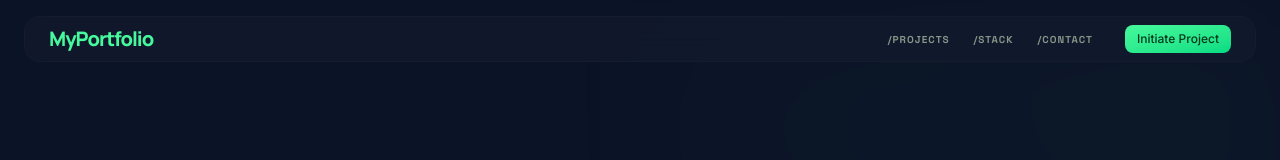
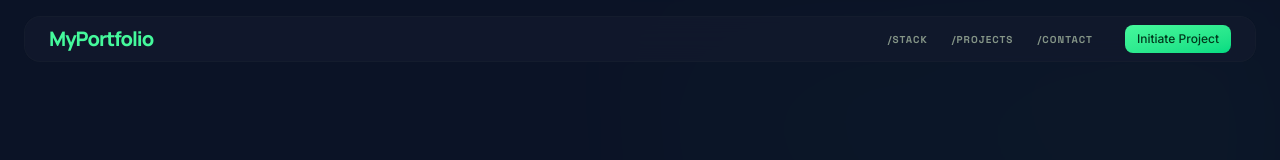
Before and after one commit to sansaran1234/MyPortfolio, a Next.js app: page / in a window 1280 px wide. Shown: the top 160 px of the page. Built offline with nearby package versions, Linux system fonts and the light colour scheme.

Commit message:
feat: implement smooth section navigation with scroll padding and custom click handlers

```diff
--- a/src/app/globals.css
+++ b/src/app/globals.css
@@ -34,6 +34,15 @@
   --foreground: #dae2fd;
 }
 
+html {
+  scroll-behavior: smooth;
+  scroll-padding-top: 6rem;
+}
+
+[id] {
+  scroll-margin-top: 6rem;
+}
+
 body {
   background-color: var(--background);
   color: var(--foreground);
--- a/src/components/layout/Footer.tsx
+++ b/src/components/layout/Footer.tsx
@@ -4,7 +4,7 @@ export const Footer = () => {
     const currentYear = new Date().getFullYear();
 
     return (
-        <footer id="contact" className="w-full bg-surface-container-low px-8 py-24 pb-8 flex flex-col items-center">
+        <footer className="w-full bg-surface-container-low px-8 py-24 pb-8 flex flex-col items-center">
             <div className="w-full max-w-7xl flex flex-col md:flex-row items-start justify-between gap-12">
                 <div className="flex flex-col gap-4">
                     <h2 className="font-display text-4xl font-black text-foreground tracking-tighter">
--- a/src/components/layout/Navbar.tsx
+++ b/src/components/layout/Navbar.tsx
@@ -1,11 +1,29 @@
 "use client";
 
+import type { MouseEvent } from "react";
 import { motion } from "motion/react";
 import Link from "next/link";
 import { navbarSoftReveal } from "../../animations/common.animations";
 import { Button } from "../ui/Button";
 
 export const Navbar = () => {
+  const handleSectionNavigate = (event: MouseEvent<HTMLAnchorElement>, sectionId: string) => {
+    event.preventDefault();
+
+    const section = document.getElementById(sectionId);
+
+    if (!section) {
+      return;
+    }
+
+    section.scrollIntoView({
+      behavior: "smooth",
+      block: "start",
+    });
+
+    window.history.replaceState(null, "", `#${sectionId}`);
+  };
+
   return (
     <motion.header
       className="fixed top-0 left-0 right-0 z-50 flex justify-center px-6 py-4"
@@ -28,9 +46,9 @@ export const Navbar = () => {
             className="hidden md:flex items-center gap-6 font-technical text-[10px] uppercase font-bold tracking-widest text-outline"
             variants={navbarSoftReveal.item}
           >
-            <Link href="#projects" className="hover:text-primary transition-colors">/Projects</Link>
-            <Link href="#stack" className="hover:text-primary transition-colors">/Stack</Link>
-            <Link href="#contact" className="hover:text-primary transition-colors">/Contact</Link>
+            <a href="#stack" onClick={(event) => handleSectionNavigate(event, "stack")} className="hover:text-primary transition-colors">/Stack</a>
+            <a href="#projects" onClick={(event) => handleSectionNavigate(event, "projects")} className="hover:text-primary transition-colors">/Projects</a>
+            <a href="#contact" onClick={(event) => handleSectionNavigate(event, "contact")} className="hover:text-primary transition-colors">/Contact</a>
           </motion.div>
 
           <motion.div variants={navbarSoftReveal.item}>
```
